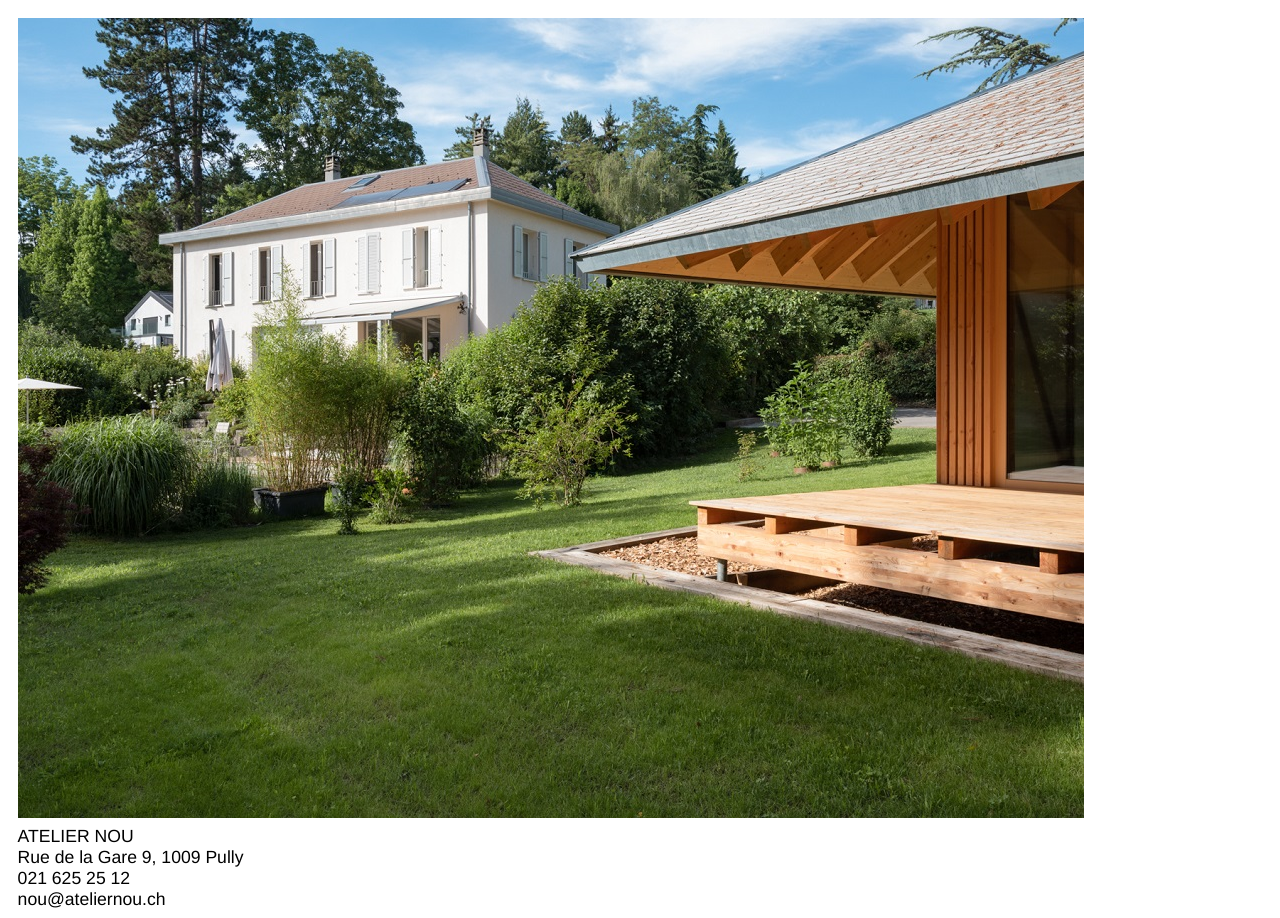
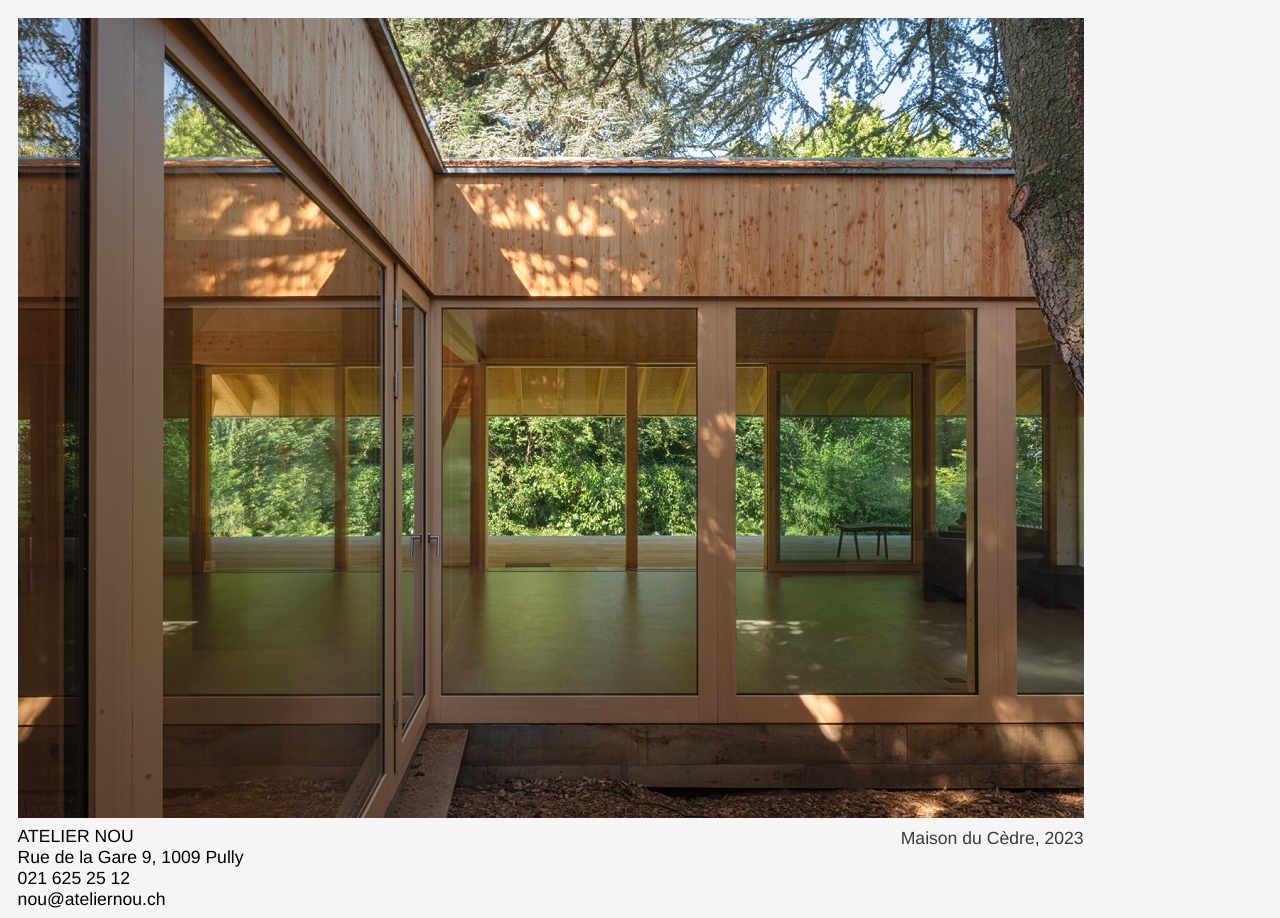
Before and after one commit to GithubNou/GithubNou.github.io, a plain HTML site: page index.html in a window 1280 px wide. Drawn offline with Linux system fonts and the light colour scheme.

Commit message:
Update index.html
Added 2 photos, and descriptions

```diff
--- a/index.html
+++ b/index.html
@@ -3,19 +3,159 @@
 <head>
   <meta charset="UTF-8">
   <title>ATELIER NOU - URBANISTES ARCHITECTES EPFL SIA FSU</title>
-  <link rel="stylesheet" href="./style.css">
-
+  <style>
+   span.blockspam {
+  display: none;
+    }
+body {
+  margin-top: 1em;
+  margin-right: 1em;
+  margin-left: 1em;
+  font-family: Helvetica;
+  text-align: left;
+  font-size: 1.1em;
+  background-color: #f5f5f5; /* Fond gris clair ajouté */
+}
+p{
+  margin-top:0em;
+  margin-bottom:0em;
+  }
+div {
+  max-width: 100%;
+  max-height: 800px;
+}
+div {
+  max-width: 100%;
+  max-height: 800px;
+}
+#main-container {
+  display: inline-block;
+  max-width: 100%;
+}
+#img-container {
+  display: block;
+  position: relative;
+  margin-bottom: 0.5em;
+  width: 100%;
+}
+#img-load img {
+  max-height: 800px;
+  max-width: 100%;
+  height: auto;
+  display: block;
+  margin-bottom: 0em;
+  width: 100%;
+}
+#content-wrapper {
+  display: flex;
+  justify-content: space-between;
+  align-items: flex-start;
+  position: relative;
+  width: 100%;
+}
+#image-description {
+  font-size: 1em;
+  line-height: 1.4;
+  color: #3a3a3a;
+  text-align: right;
+  max-width: 50%;
+  margin-top: 0;
+  margin-bottom: 0;
+  width: 50%;
+  flex-shrink: 0;
+}
+#contact-info {
+  margin-top: 0;
+  flex-grow: 1;
+}
+  </style>
 </head>
 <body>
+<meta name="viewport" content="width=device-width, initial-scale=1">
+<div id="main-container">
+  <div id="img-container">
+    <div alt="Maison du cèdre, maison écologique, maison en bois, architecte, vaud, suisse, lausanne, pully, arbre, cabane, maison passive, pilloti, sia, moderne, zen, minimal, design" id="img-load"></div>
+  </div>
+  <div id="content-wrapper">
+    <div id="contact-info">
+      <p>ATELIER NOU</p>
+      <p>Rue de la Gare 9, 1009 Pully</p>
+      <span class="blockspam" aria-hidden="true">PLEASE GO AWAY!</span> 021 625<!-- sdfjsdhfkjypcs --> 25 12</p>
+      <span class="blockspam" aria-hidden="true">PLEASE GO AWAY!</span> nou@<!-- sdfjsdhfkjypcs -->ateliernou.ch</p>
+    </div>
+    <div id="image-description"></div>
+  </div>
+</div>
+<script>
+// define your images here with their descriptions
+var images = [
+  {
+    src: "cedre_ultralowres_samifarra-2.jpg",
+    description: "Maison du Cèdre, 2023"
+  },
+  {
+    src: "cedre_ultralowres_samifarra-17.jpg",
+    description: "Maison du Cèdre, 2023"
+  },
+  {
+    src: "cedre_ultralowres_samifarra-8.jpg",
+    description: "Maison du Cèdre, 2023"
+  },
+{
+    src: "Cheseaux1.jpg",
+    description: "Maison à Cheseaux, 2009"
+  },
+{
+    src: "Estavayer1.jpg",
+    description: "Maison à Estavayer, 2009"
+  },
+];
 
-<meta name="viewport" content="width=device-width, initial-scale=1">
-<div title="© sami farra" alt="Maison du cèdre, maison écologique, maison en bois, architecte, vaud, suisse, lausanne, pully, arbre, cabane, maison passive, pilloti, sia, moderne, zen, minimal, design" id="img-load"></div>
-<p>ATELIER NOU</p>
-<p>Rue de la Gare 9, 1009 Pully</p>
-<span class="blockspam" aria-hidden="true">.</span> 021 625<!-- sdfjsdhfkjypcs --> 25 12</p>
-<span class="blockspam" aria-hidden="true">.</span> nou@<!-- sdfjsdhfkjypcs -->ateliernou.ch</p>
+// CHOISIR LES IMAGES INITIALES : listez les indices des images qui peuvent apparaître en premier
+// Par exemple [0, 2] signifie que la première image (index 0) ou la troisième image (index 2) peuvent apparaître en premier
+var possibleInitialImages = [0, 1]; // Modifiez ce tableau pour changer quelles images peuvent apparaître en premier
 
-<script  src="./script.js"></script>
+// Choisir une image initiale aléatoire parmi les possibles
+var initialImageIndex = possibleInitialImages[Math.floor(Math.random() * possibleInitialImages.length)];
 
+// initialize the index of the current image with the chosen initial image
+var currentIndex = initialImageIndex;
+
+// function to change the image to the next one
+function changeImage() {
+  // générer un nouvel index aléatoire différent de l'actuel
+  var newIndex;
+  do {
+    newIndex = Math.floor(Math.random() * images.length);
+  } while (newIndex === currentIndex && images.length > 1); // éviter la même image sauf s'il n'y en a qu'une
+
+  currentIndex = newIndex;
+
+  // get the next image data based on the current index
+  var currentImageData = images[currentIndex];
+
+  // make the URL into a proper image tag
+  var image = "<img src='" + currentImageData.src + "'>";
+
+  // update the image in the div
+  document.getElementById("img-load").innerHTML = image;
+
+  // update the description
+  document.getElementById("image-description").innerHTML = currentImageData.description;
+}
+
+// add event listener to the image element
+document.getElementById("img-load").addEventListener("click", changeImage);
+
+// display the initial chosen image and description
+var initialImageData = images[currentIndex];
+var image = "<img src='" + initialImageData.src + "'>";
+document.getElementById("img-load").innerHTML = image;
+document.getElementById("image-description").innerHTML = initialImageData.description;
+
+var encEmail = "ZW1haWxAYWRkcmVzcy5jb20=";
+const form = document.getElementById("contact");
+form.setAttribute("href", "mailto:".concat(atob(encEmail)));
+</script>
 </body>
 </html>
```
